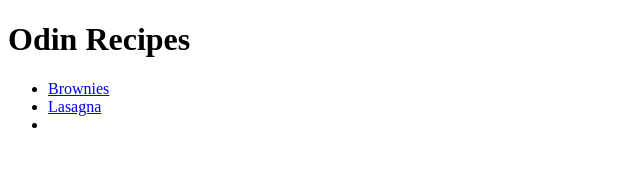
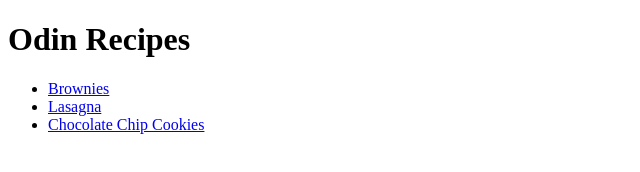
Before and after one commit to levyguy0/odin-recipes, a plain HTML site: page index.html in a window 1280 px wide. Shown: the whole page, without its empty margins (0-640 px from the left). Drawn offline with Linux system fonts and the light colour scheme.

Commit message:
Name link for chocchip
Add a name for the link to the chocolate chip cookies page

```diff
--- a/index.html
+++ b/index.html
@@ -9,7 +9,7 @@
         <ul>
             <li><a href="recipes/brownies.html">Brownies</a></li>
             <li><a href="recipes/lasagna.html">Lasagna</a></li>
-            <li><a href="recipes/chocchip.html"></a></li>
+            <li><a href="recipes/chocchip.html">Chocolate Chip Cookies</a></li>
         </ul>
     </body>
 </html>
```
